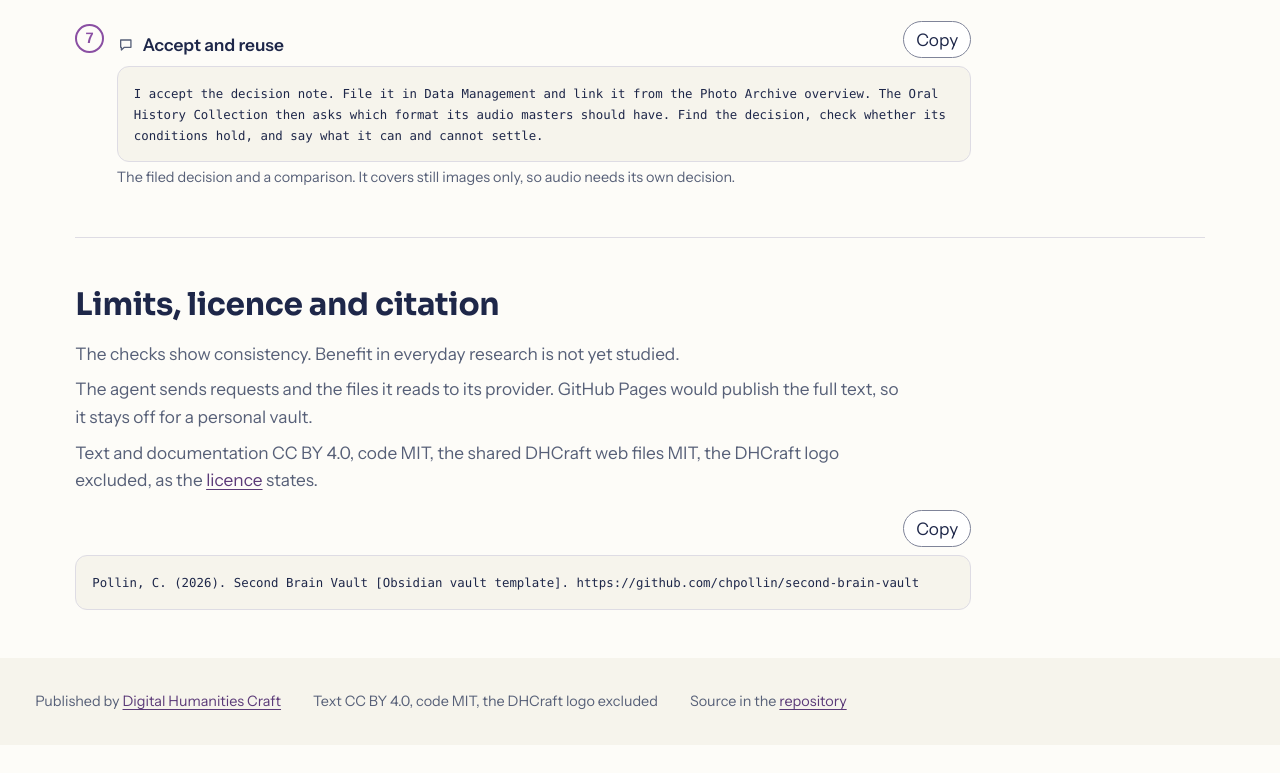
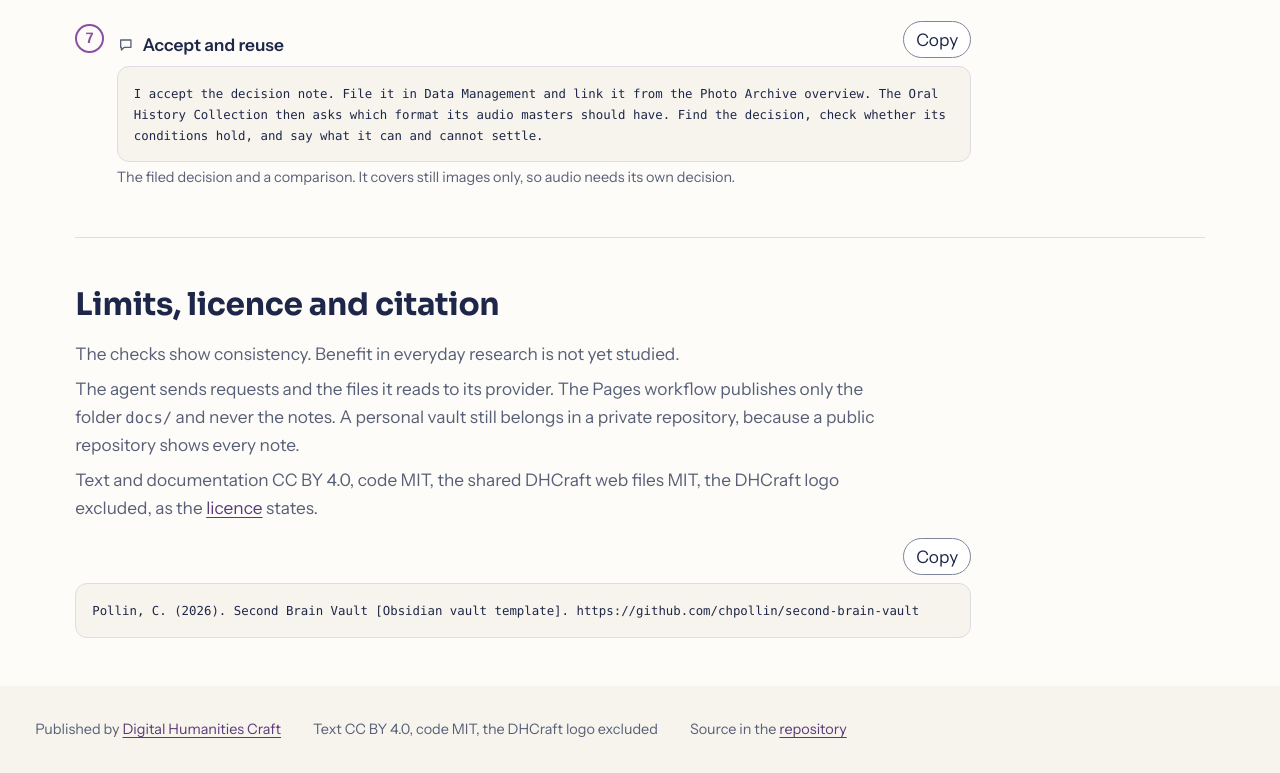
Before and after one commit to chpollin/second-brain-vault, a plain HTML site: page docs/index.html in a window 1280 px wide. Shown: the part 3293-4066 px from the top of the page. Before the commit the page ends 4038 px from the top, so only its background shows below. Drawn offline with Linux system fonts and the light colour scheme.

Commit message:
State the same true privacy warning in README step 7 and both page languages: the workflow publishes only docs/, and a personal vault belongs in a private repository
Co-Authored-By: Claude Opus 5.5 <noreply@anthropic.com>

```diff
--- a/docs/content.js
+++ b/docs/content.js
@@ -4,7 +4,7 @@
 // one translation throughout; the term list stands in knowledge/design.md.
 
 // Entries that carry inline markup (a link, code) from this file only, never from data.
-export const HTML_KEYS = new Set(["intro.p1", "intro.p2", "intro.p3", "example.s6.yields", "limits.licence"]);
+export const HTML_KEYS = new Set(["intro.p1", "intro.p2", "intro.p3", "example.s6.yields", "limits.licence", "limits.data"]);
 
 const GH = "https://github.com/chpollin/second-brain-vault";
 
@@ -57,7 +57,7 @@ export const PAGE_DE = {
   "example.s7.yields": "Die abgelegte Entscheidung und einen Vergleich. Sie gilt nur für Standbilder, Audio braucht eine eigene Entscheidung.",
   "limits.title": "Grenzen, Lizenz und Zitation",
   "limits.benefit": "Die Prüfungen zeigen Stimmigkeit. Der Nutzen im Forschungsalltag ist noch nicht untersucht.",
-  "limits.data": "Der Agent schickt Anfragen und gelesene Dateien an seinen Anbieter. GitHub Pages würde den Volltext veröffentlichen und bleibt für einen persönlichen Vault aus.",
+  "limits.data": "Der Agent schickt Anfragen und gelesene Dateien an seinen Anbieter. Der Pages-Workflow veröffentlicht nur den Ordner <code>docs/</code> und nie die Notizen. Ein persönlicher Vault gehört trotzdem in ein privates Repository, weil ein öffentliches jede Notiz zeigt.",
   "limits.licence": `Texte und Dokumentation CC BY 4.0, Code MIT, die gemeinsamen DHCraft-Webdateien MIT, das DHCraft-Logo ausgenommen, wie die <a href="${GH}/blob/main/LICENSE.md">Lizenz</a> festhält.`,
   "footer.by": "Herausgegeben von",
   "footer.licence": "Texte CC BY 4.0, Code MIT, das DHCraft-Logo ausgenommen",
--- a/docs/index.html
+++ b/docs/index.html
@@ -101,7 +101,7 @@ python scripts/check_vault.py</code></pre></figure></li>
   <h2 id="limits-title" data-t="limits.title">Limits, licence and citation</h2>
   <ul class="plain">
     <li data-t="limits.benefit">The checks show consistency. Benefit in everyday research is not yet studied.</li>
-    <li data-t="limits.data">The agent sends requests and the files it reads to its provider. GitHub Pages would publish the full text, so it stays off for a personal vault.</li>
+    <li data-t="limits.data">The agent sends requests and the files it reads to its provider. The Pages workflow publishes only the folder <code>docs/</code> and never the notes. A personal vault still belongs in a private repository, because a public repository shows every note.</li>
     <li data-t="limits.licence">Text and documentation CC BY 4.0, code MIT, the shared DHCraft web files MIT, the DHCraft logo excluded, as the <a href="https://github.com/chpollin/second-brain-vault/blob/main/LICENSE.md">licence</a> states.</li>
   </ul>
   <figure class="dh-code"><pre><code>Pollin, C. (2026). Second Brain Vault [Obsidian vault template]. https://github.com/chpollin/second-brain-vault</code></pre></figure>
```
Also changed, not shown: 1 other file.
